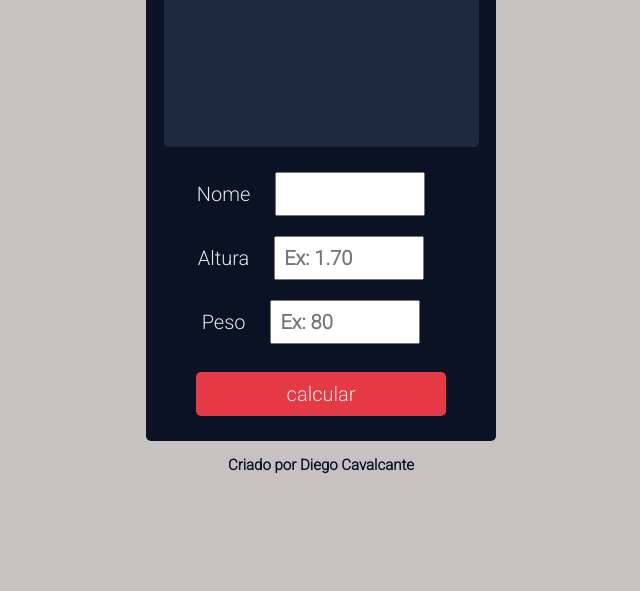
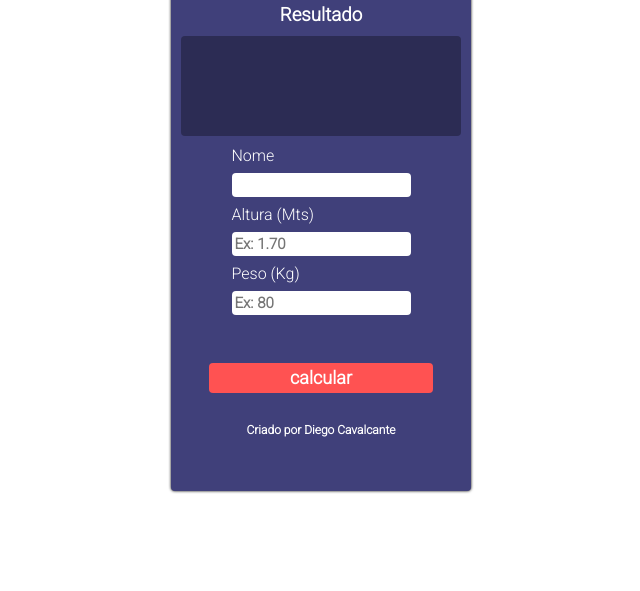
Before and after one commit to DiegoCavalcante1984/calculadora-imc, a plain HTML site: page index.html in a window 1280 px wide. Shown: the part 209-800 px from the top of the page, without its empty margins (319-959 px from the left). Drawn offline with Linux system fonts and the light colour scheme.

Commit message:
change style

```diff
--- a/index.html
+++ b/index.html
@@ -1,95 +1,106 @@
 <!DOCTYPE html>
 <html lang="pt-BR">
   <head>
-  <meta charset="UTF-8">
-  <meta http-equiv="X-UA-Compatible" content="IE=edge">
-  <meta name="viewport" content="width=device-width, initial-scale=1.0">
-  <link rel="stylesheet" href="style.css">
-  <link rel="preconnect" href="https://fonts.googleapis.com">
-  <link rel="preconnect" href="https://fonts.gstatic.com" crossorigin>
-  <link href="https://fonts.googleapis.com/css2?family=Roboto:ital,wght@0,100;0,300;1,100&display=swap" rel="stylesheet">
-  <link rel="stylesheet" href="reset.css">
+    <meta charset="UTF-8" />
+    <meta http-equiv="X-UA-Compatible" content="IE=edge" />
+    <meta name="viewport" content="width=device-width, initial-scale=1.0" />
+    <link rel="stylesheet" href="style.css" />
+    <link rel="preconnect" href="https://fonts.googleapis.com" />
+    <link rel="preconnect" href="https://fonts.gstatic.com" crossorigin />
+    <link
+      href="https://fonts.googleapis.com/css2?family=Roboto:ital,wght@0,100;0,300;1,100&display=swap"
+      rel="stylesheet"
+    />
+    <link rel="stylesheet" href="reset.css" />
     <title>Calculadora IMC</title>
   </head>
   <body>
-    <div class="content">
+    <div class="container">
       <h1 class="title">calculadora IMC</h1>
-      <h2 class="subtitle">Resultado</h2>
-      <div class="res">
+      <h3 class="subtitle">Resultado</h3>
+      <div class="res"></div>
 
+      <div class="data">
+        <div class="data-input">
+          <label for="name">Nome</label>
+          <input type="text" id="name" />
         </div>
 
+        <div class="data-input">
+          <label for="height">Altura (Mts) </label>
+          <input type="number" id="height" placeholder="Ex: 1.70" />
+        </div>
 
-      <div class="data">
-        <label for="name">Nome <input type="text" id="name"></label>
-        <label for="height">Altura <input type="number"id="height" placeholder="Ex: 1.70"></label>
-        <label for="weight">Peso <input type="number" id="weight" placeholder="Ex: 80"></label>
+        <div class="data-input">
+          <label for="weight">Peso (Kg)</label>
+          <input type="number" id="weight" placeholder="Ex: 80" />
         </div>
+      </div>
+
+      <div class="button">
         <button class="btn">calcular</button>
-
       </div>
       <p>Criado por Diego Cavalcante</p>
+    </div>
+
     <script>
+      var btn = document.querySelector('.btn')
 
-      var btn = document.querySelector(".btn")
+      function imc() {
+        var height = document.getElementById('height').value
+        var weigth = document.getElementById('weight').value
+        var name = document.getElementById('name').value
+        var result = document.querySelector('.res')
+        var imc = weigth / (height * height)
 
-        function imc(){
-          var height=document.getElementById("height").value
-          var weigth = document.getElementById("weight").value
-          var name = document.getElementById("name").value
-          var result = document.querySelector(".res")
-          var imc = weigth/(height*height)
-
-
-          if(name == '' || weigth == '' || height == ''){
-            result.textContent='Preencha todos os campos!!!!'
+        if (name == '' || weigth == '' || height == '') {
+          result.textContent = 'Preencha todos os campos!!!!'
           result.style.color = 'red'
-            result.style.paddingTop = "20px";
-          }
-          else if(imc < 18.5){
-            var imc = weigth/(height*height)
-            result.textContent= `${name}, seu imc é de ${imc.toFixed(2)} e está abaixo do recomendado`
-            result.style.color = 'red';
-          }
-          else if(imc < 25){
-            var imc = weigth/(height*height)
-            result.textContent=`${name}, seu imc é de ${imc.toFixed(2)} e é considerado normal`
-            result.style.color='green'
-          }
-          else if(imc < 29.9){
-            var imc = weigth/(height*height)
-            result.textContent=`${name}, seu imc é de ${imc.toFixed(2)} e está com sobrepeso`
-            result.style.color='orange'
-          }
-          else if(imc < 35){
-            var imc = weigth/(height*height)
-            result.textContent=`${name}, seu imc é de ${imc.toFixed(2)} e está com obesidade grau 1 !!!!`
-            result.style.color='red'
-          }
-          else if(imc < 40){
-            var imc = weigth/(height*height)
-            result.textContent=`${name}, seu imc é de ${imc.toFixed(2)} e está com obesidade grau 2 !!!!`
-            result.style.color='red'
-          }
-          else if(imc >= 41){
-            var imc = weigth/(height*height)
-            result.textContent=`${name}, seu imc é de ${imc.toFixed(2)} e está com obesidade grau 3 !!!!`
-            result.style.color='red'
+          result.style.paddingTop = '20px'
+        } else if (imc < 18.5) {
+          var imc = weigth / (height * height)
+          result.textContent = `${name}, seu imc é de ${imc.toFixed(
+            2
+          )} e está abaixo do recomendado`
+          result.style.color = 'red'
+        } else if (imc < 25) {
+          var imc = weigth / (height * height)
+          result.textContent = `${name}, seu imc é de ${imc.toFixed(
+            2
+          )} e é considerado normal`
+          result.style.color = 'green'
+        } else if (imc < 29.9) {
+          var imc = weigth / (height * height)
+          result.textContent = `${name}, seu imc é de ${imc.toFixed(
+            2
+          )} e está com sobrepeso`
+          result.style.color = 'orange'
+        } else if (imc < 35) {
+          var imc = weigth / (height * height)
+          result.textContent = `${name}, seu imc é de ${imc.toFixed(
+            2
+          )} e está com obesidade grau 1 !!!!`
+          result.style.color = 'red'
+        } else if (imc < 40) {
+          var imc = weigth / (height * height)
+          result.textContent = `${name}, seu imc é de ${imc.toFixed(
+            2
+          )} e está com obesidade grau 2 !!!!`
+          result.style.color = 'red'
+        } else if (imc >= 41) {
+          var imc = weigth / (height * height)
+          result.textContent = `${name}, seu imc é de ${imc.toFixed(
+            2
+          )} e está com obesidade grau 3 !!!!`
+          result.style.color = 'red'
         }
         //else{
         //var imc = weigth/(height*height)
         //result.textContent= `${name}, seu imc é de ${imc.toFixed(2)}`
         // result.style.color = ' #e5e5e5';
         //}
-
       }
-          btn.addEventListener("click",imc);
-
-
-
-
-
-
+      btn.addEventListener('click', imc)
     </script>
   </body>
 </html>
--- a/style.css
+++ b/style.css
@@ -5,75 +5,84 @@
   font-family: 'Roboto', sans-serif;
 }
 body{
-  background-color: #c7c2c2;
-  text-align: center;
+  width:100%;
+  height:100vh;
+  display: flex;
+  justify-content: center;
+  align-items: center;
 }
 .title{
-  padding-top: 15px;
+  margin-bottom:20px;
 }
 .subtitle{
-  padding-top: 20px;
+  margin-bottom:10px;
 }
-.content{
-  width:350px;
-  height:600px;
-  margin:50px auto ;
-  text-align: center;
-  color:#e5e5e5;
-  background-color:#0a1223;
-  border-radius:5px;
+.container{
+  display: flex;
+  align-items: center;
+  justify-content: center;
+  flex-direction: column;
+  padding:10px;
+  width:300px;
+  height:75vh;
+  background-color:#40407a;
+  color: #FFF;
+  border-radius:4px;
+  box-shadow:0px 0px 3px #000;
 
 }
 .res{
-  text-align:justify;
+  width:100%;
+  height:100px;
   text-align: center;
-  line-height:40px;
-  padding:20px;
-  width:90%;
-  height:200px;
-  margin:5px auto;
-  background-color:#1f293e;
-  border-radius:5px;
-  font-size:25px;
-}
-
-
-.btn{
-  background-color:#e63946;
-  width:250px;
-  padding:10px;
-  border:none;
-  border-radius:5px;
-  color: #e5e5e5;
-  font-size:20px;
-  cursor: pointer;
+  padding:10px 10px;
+  font-size:18px;
+  font-weight:bold;
+  border-radius:4px;
+  background-color:#2c2c54;
 }
 .data{
- display: flex;
- flex-direction: column;
- align-items: center;
-  width:100%;
-  height:120px;
-  margin-bottom:100px;
-
+  display: flex;
+  justify-content: center;
+  flex-wrap: wrap;
+  width:152px;
+  padding:10px;
+}
+.data-input input{
+  padding:3px;
+  margin:8px 0px;
+  border-radius:4px;
+  border:none;
+  font-size:15px;
+  font-weight:bold;
 
 }
-label{
-  font-size:20px;
-  padding-right:20px;
+.button{
+  margin-top:30px;
+  width:100%;
+  text-align: center;
+
 }
-input{
-  font-size:20px;
-  font-weight:bolder;
-  margin-top:20px;
-  margin-left: 20px;
-  padding:8px;
-  width:150px;
+.btn{
+  width:80%;
+  height:30px;
+  background-color:#ff5252;
+  border:none;
+  color:#FFF;
+  font-size:18px;
+  cursor: pointer;
+  transition: .6s ease-in-out;
+  border-radius:4px;
+  font-weight:bold;
+}
+.btn:hover{
+  background-color:#dc4848;
+  transition: .4s ease-in-out;
+  transform: scale(1.04);
 
 }
 p{
-  margin-top:-35px;
-  font-size:15px;
-  font-weight:bolder;
-  color: #0a1223;
+  margin-top:30px;
+  font-size:12px;
+  font-weight:bold;
 }
```
Lines whose indentation alone changed are shown as unchanged.
